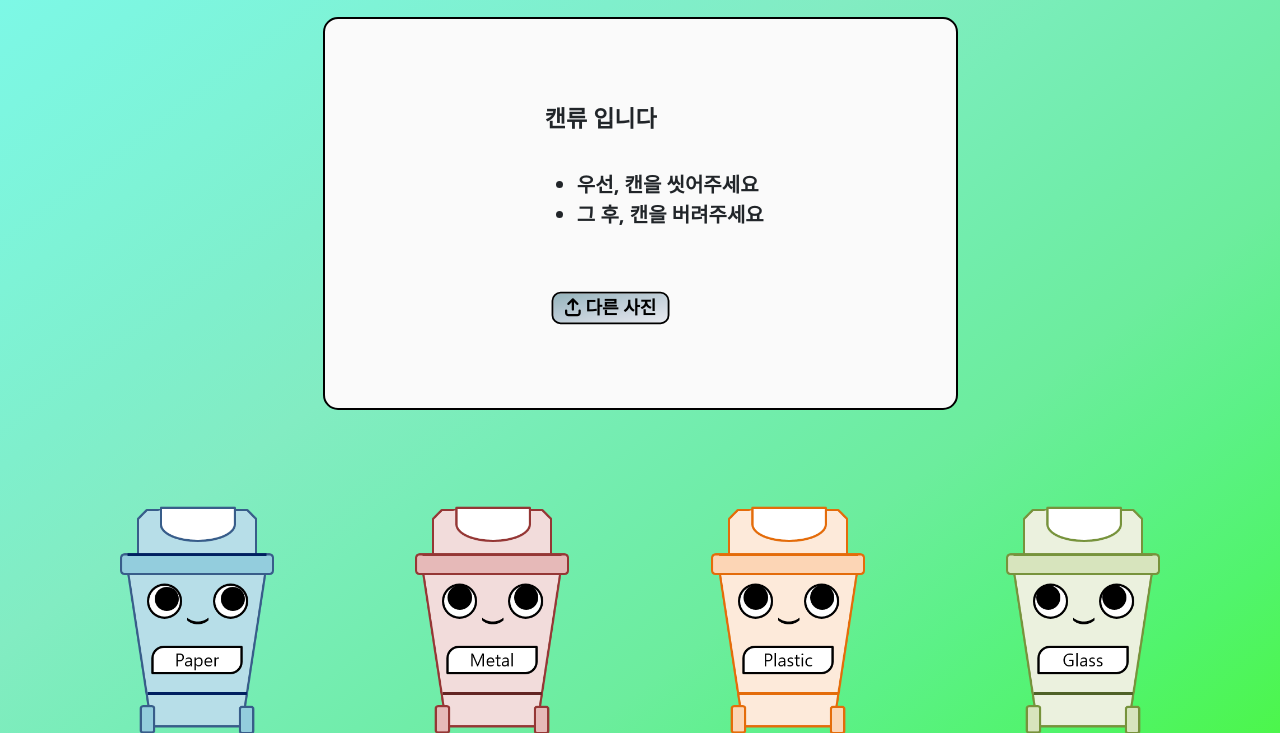
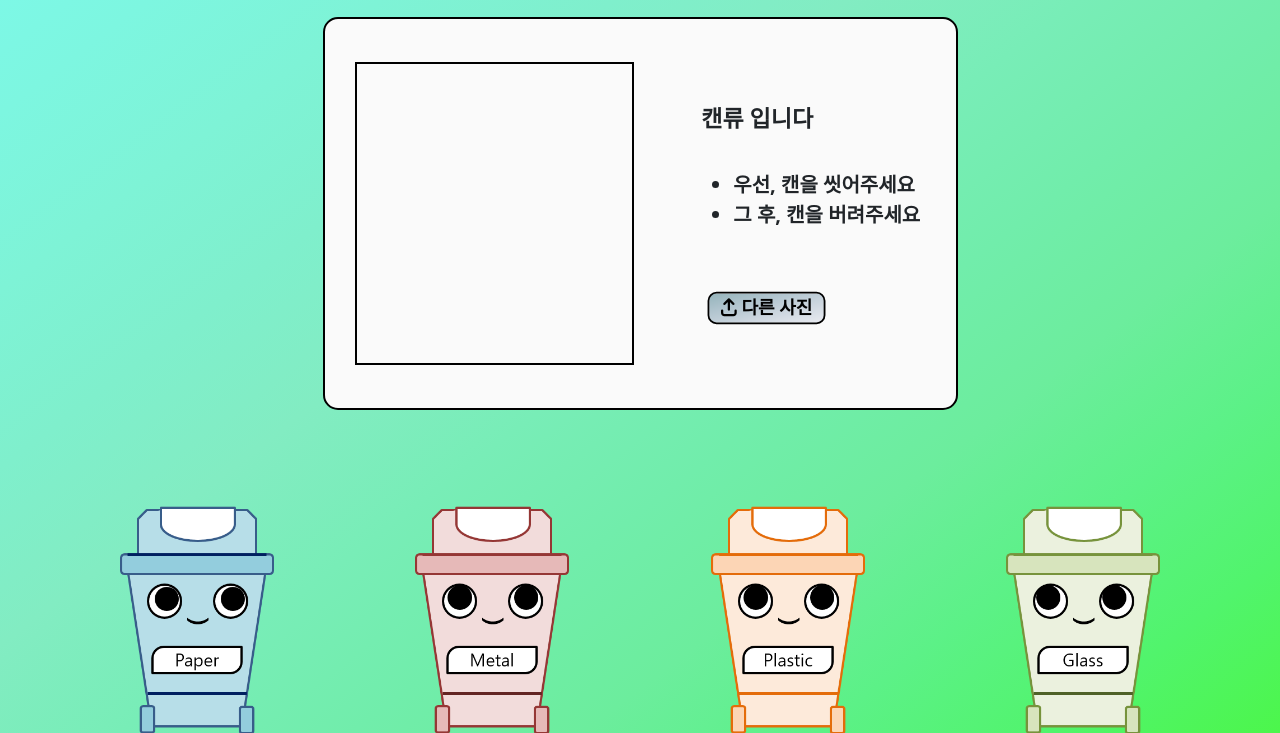
Before and after one commit to NotEasyTeam/10Cycle, a Flask app: page /uploadedmain in a window 1280 px wide. Shown: the part 64-797 px from the top of the page. Run offline with Flask 2, Linux system fonts and the light colour scheme; some libraries are stand-ins or nearby versions.

Commit message:
업로드 창 닫히고 사진 출력 부분 css 수정, 포인트 출력 추가

```diff
--- a/app.py
+++ b/app.py
@@ -156,6 +156,9 @@
         '_id': ObjectId(user["id"])
     })
 
+    point = len(list(db.recycles.find({'userid': result["userid"]}, {'_id': False})))
+    db.users.update_one({'userid': result["userid"]}, {"point": point})
+
     print(result)
 
     return jsonify({"msg": "success", "name": result["username"], "point": result["userpoint"]})
--- a/static/style/uploaded_mainpage.css
+++ b/static/style/uploaded_mainpage.css
@@ -94,6 +94,19 @@
 
 .manual {
     font-size: 20px;
+}
+
+#uploaded-image-box {
+    width: 45%;
+    height: 80%;
+    margin-right: 7%;
+    border: 2px solid black;
+    overflow: hidden;
+}
+
+#uploaded-image-box .uploaded-img {
+    width: 100%;
+    height: 100%;
 }
 
 .result .load-image {
```
